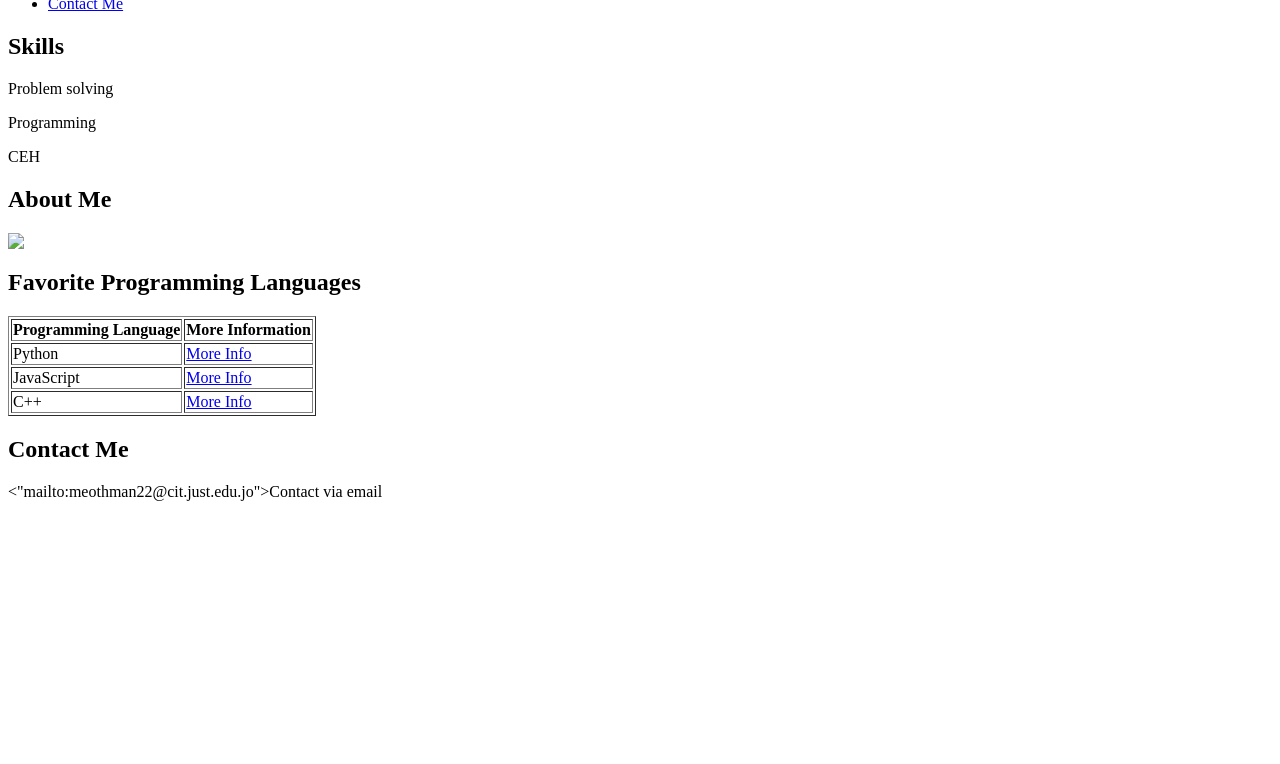
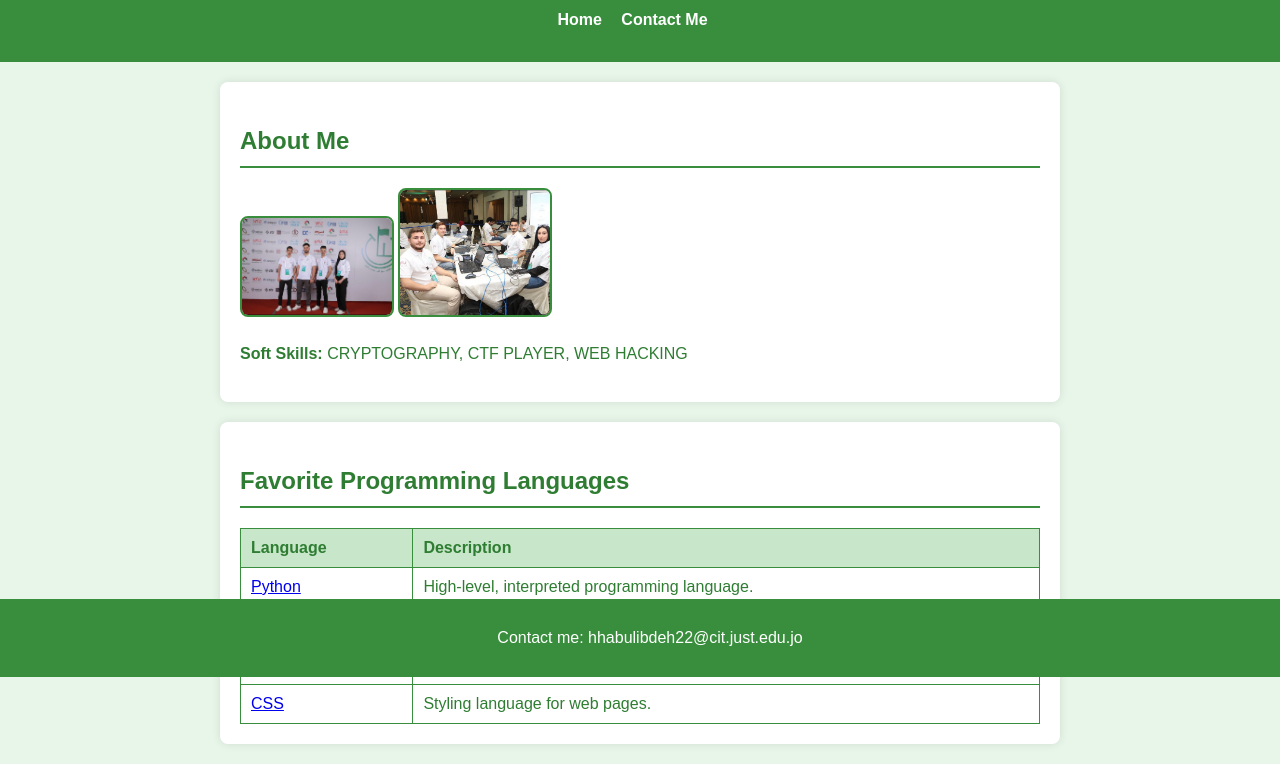
Before and after one commit to hala855/halaabulibdeh, a plain HTML site: page index.html in a window 1280 px wide. Shown: the part 123-887 px from the top of the page. Before the commit the page ends 800 px from the top, so only its background shows below. Drawn offline with Linux system fonts and the light colour scheme.

Commit message:
Update index.html

```diff
--- a/index.html
+++ b/index.html
@@ -1,12 +1,12 @@
 <html>
 <head>
-    <title>160218 - Mohammed Eyad Othman</title>
-	<link rel="stylesheet" href="style.css">
+    <title>Home - HALA ABU-LIBDEH (ID: 162323)</title>
+    <link rel="stylesheet" href="styles.css">
 </head>
 <body>
     <header>
-        <h1>Mohammed Othman</h1>
-        <p>Cybersecurity</p>
+        <h1>HALA ABU-LIBDEH</h1>
+        <p>Major: CYBERSECURITY</p>
         <nav>
             <ul>
                 <li><a href="index.html">Home</a></li>
@@ -14,33 +14,42 @@
             </ul>
         </nav>
     </header>
-    <h2>Skills</h2>
-        <p>Problem solving</p>
-        <p>Programming</p>
-        <p>CEH</p>
-    </ul>
+
+    <section>
         <h2>About Me</h2>
-    <img src="Personalpic.png">
+        <img src="im2.jpg" alt="HALA ABU-LIBDEH" width="150">
+        <img src="im6.jpg" alt="HALA ABU-LIBDEH" width="150">
+        <p><strong>Soft Skills:</strong> CRYPTOGRAPHY, CTF PLAYER, WEB HACKING</p>
+    </section>
+
+    <section>
         <h2>Favorite Programming Languages</h2>
-    <table border="1">
+        <table>
             <tr>
-            <th>Programming Language</th>
-            <th>More Information</th>
+                <th>Language</th>
+                <th>Description</th>
             </tr>
             <tr>
-            <td>Python</td>
-            <td><a href="https://www.python.org/">More Info</a></td>
+                <td><a href="https://www.python.org/" target="_blank">Python</a></td>
+                <td>High-level, interpreted programming language.</td>
             </tr>
             <tr>
-            <td>JavaScript</td>
-            <td><a href="https://developer.mozilla.org/en-US/docs/Web/JavaScript">More Info</a></td>
+                <td><a href="https://developer.mozilla.org/en-US/docs/Web/JavaScript" target="_blank">JavaScript</a></td>
+                <td>Scripting language for web development.</td>
             </tr>
             <tr>
-            <td>C++</td>
-            <td><a href="https://isocpp.org/">More Info</a></td>
+                <td><a href="https://developer.mozilla.org/en-US/docs/Web/HTML" target="_blank">HTML</a></td>
+                <td>Markup language for creating web pages.</td>
+            </tr>
+            <tr>
+                <td><a href="https://developer.mozilla.org/en-US/docs/Web/CSS" target="_blank">CSS</a></td>
+                <td>Styling language for web pages.</td>
             </tr>
         </table>
-    <h2>Contact Me</h2>
-    <p><"mailto:meothman22@cit.just.edu.jo">Contact via email</a></p>
+    </section>
+
+    <footer>
+        <p>Contact me: <a href="mailto:hhabulibdeh22@cit.just.edu.jo">hhabulibdeh22@cit.just.edu.jo</a></p>
+    </footer>
 </body>
 </html>
```
Lines whose indentation alone changed are shown as unchanged.
